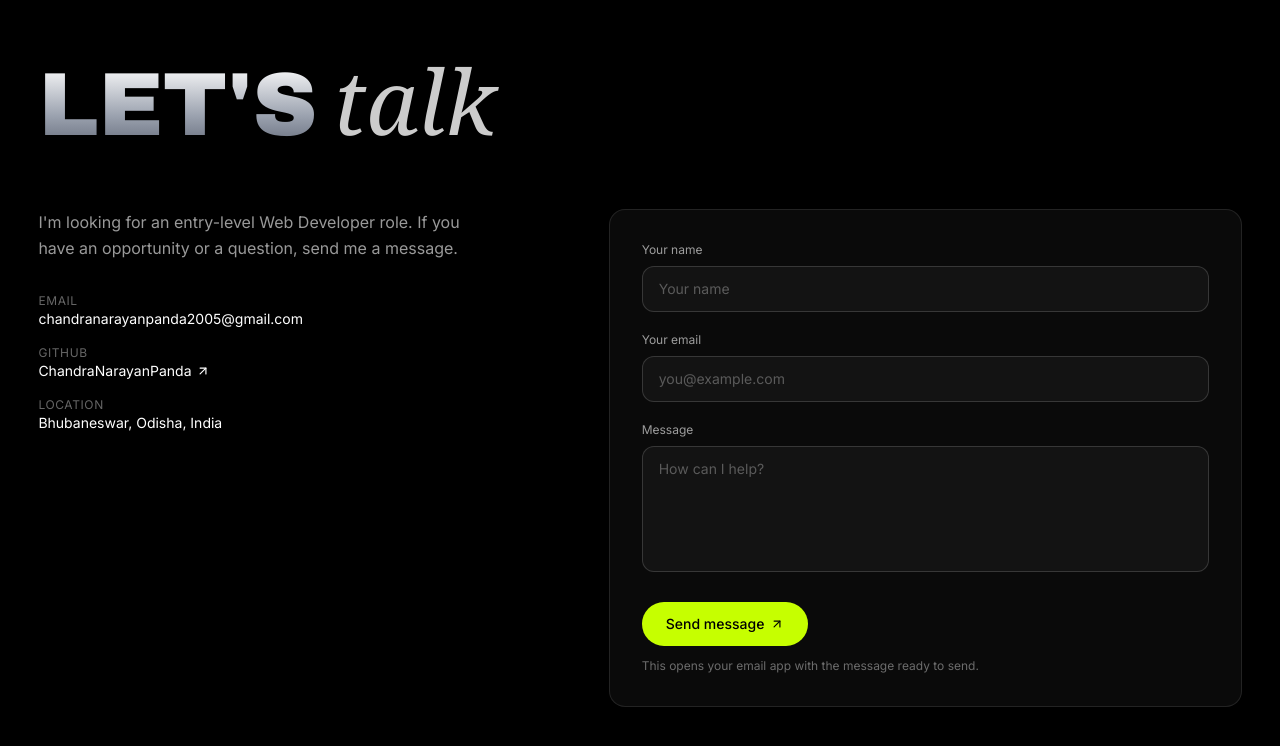
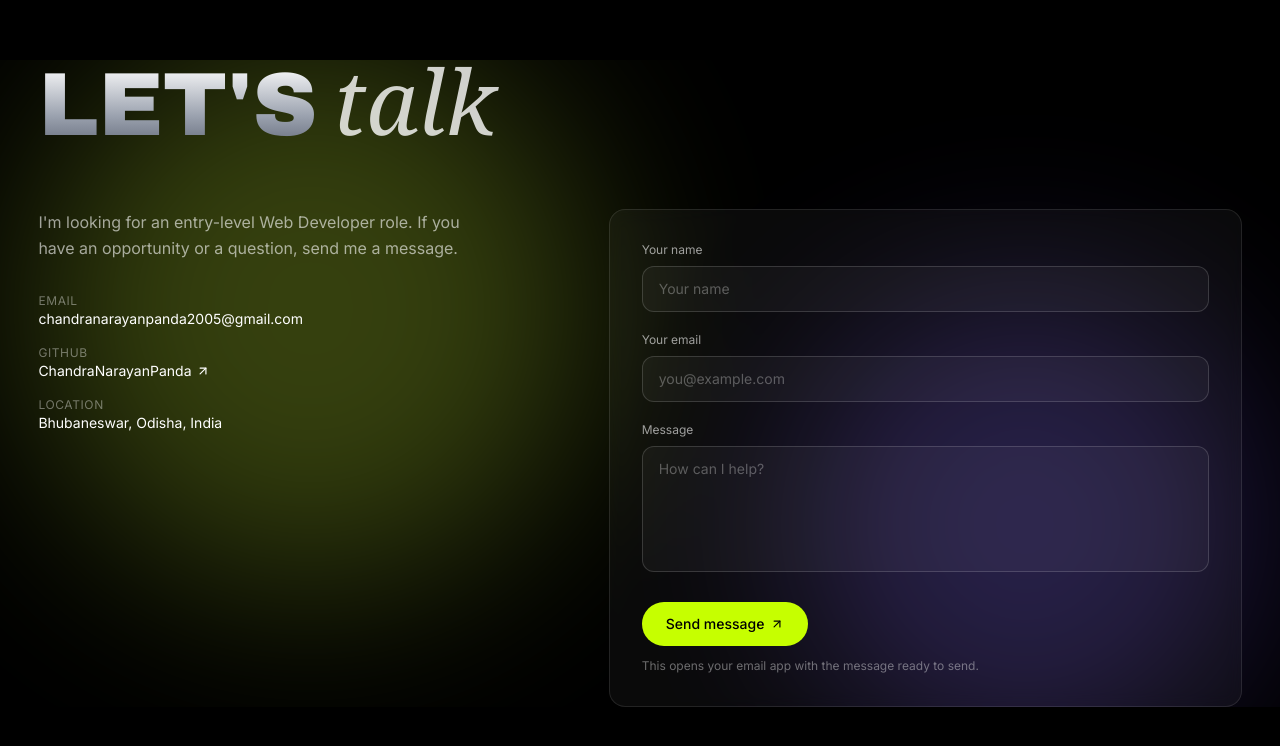
Before and after one commit to ChandraNarayanPanda/Portfolio, a React (Vite) app: page / in a window 1280 px wide. Shown: the part 5011-5757 px from the top of the page. Built offline with nearby package versions, Linux system fonts and the light colour scheme; a web font is replaced by a local one.

Commit message:
Add contact background animation

```diff
--- a/src/components/Contact.jsx
+++ b/src/components/Contact.jsx
@@ -24,7 +24,11 @@ export default function Contact() {
   };
 
   return (
-    <section id="contact" className="mt-28 px-[3vw] md:mt-44">
+    <section id="contact" className="relative isolate mt-28 px-[3vw] md:mt-44">
+  <div aria-hidden className="pointer-events-none absolute inset-0 -z-10 overflow-hidden">
+    <div className="glow-blob glow-a" />
+    <div className="glow-blob glow-b" />
+  </div>
       <motion.h2
         initial={{ opacity: 0, y: 40 }}
         whileInView={{ opacity: 1, y: 0 }}
--- a/src/index.css
+++ b/src/index.css
@@ -77,3 +77,46 @@ body {
     animation: none;
   }
 }
+
+
+
+.glow-blob {
+  position: absolute;
+  border-radius: 9999px;
+  filter: blur(90px);
+  opacity: 0.25;
+}
+
+.glow-a {
+  width: 40vw;
+  height: 40vw;
+  min-width: 260px;
+  min-height: 260px;
+  background: #d4ff3a;
+  top: -10%;
+  left: -10%;
+  animation: float-a 14s ease-in-out infinite alternate;
+}
+
+.glow-b {
+  width: 35vw;
+  height: 35vw;
+  min-width: 240px;
+  min-height: 240px;
+  background: #7c5cff;
+  bottom: -10%;
+  right: -5%;
+  animation: float-b 18s ease-in-out infinite alternate;
+}
+
+@keyframes float-a {
+  to { transform: translate(30vw, 15vh) scale(1.2); }
+}
+
+@keyframes float-b {
+  to { transform: translate(-25vw, -10vh) scale(1.15); }
+}
+
+@media (prefers-reduced-motion: reduce) {
+  .glow-blob { animation: none; }
+}
```
